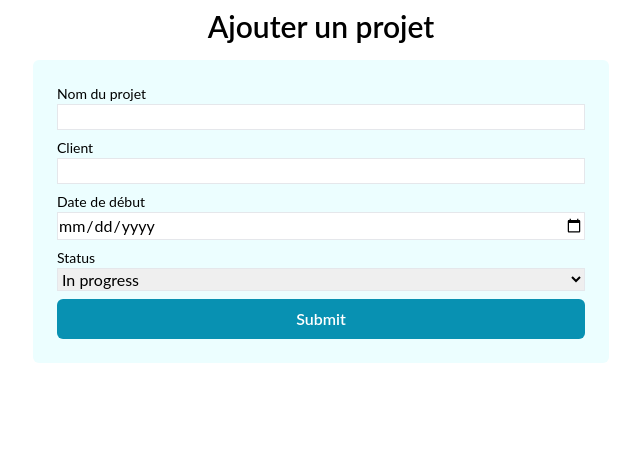
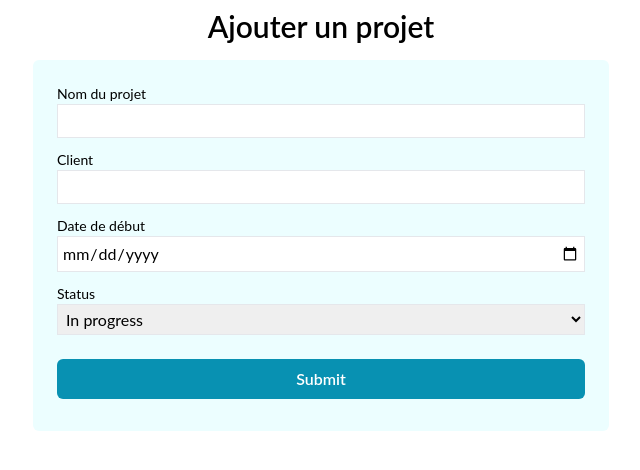
Before and after one commit to erischon/levian-frontend, a Next.js app: page /project in a window 1280 px wide. Shown: the top 470 px of the page, without its empty margins (319-959 px from the left). Built offline with nearby package versions, Linux system fonts and the light colour scheme.

Commit message:
ui design

```diff
--- a/src/components/Button.tsx
+++ b/src/components/Button.tsx
@@ -8,7 +8,7 @@ interface ButtonProps {
  */
 const Button: React.FC<ButtonProps> = ({ children }): JSX.Element => {
   return (
-    <button className="px-6 py-2 bg-cyan-600 text-white font-semibold rounded-md">
+    <button className="my-2 px-6 py-2 bg-cyan-600 text-white font-semibold rounded-md">
       {children}
     </button>
   );
--- a/src/components/ProjectForm/FormRow.tsx
+++ b/src/components/ProjectForm/FormRow.tsx
@@ -27,14 +27,18 @@ const FormRow: React.FC<FormRowProps> = ({
         </label>
 
         {type === "select" ? (
-          <select id={name} className="block border" {...register(`${name}`)}>
+          <select
+            id={name}
+            className="block border p-1 mb-2"
+            {...register(`${name}`)}
+          >
             {children}
           </select>
         ) : (
           <input
             id={name}
             type={type}
-            className="block border"
+            className="block border p-1 mb-1"
             {...register(`${name}`)}
           />
         )}
--- a/src/components/ProjectForm/ProjectForm.tsx
+++ b/src/components/ProjectForm/ProjectForm.tsx
@@ -1,7 +1,6 @@
 "use client";
 
 import { useForm } from "react-hook-form";
-import { DevTool } from "@hookform/devtools";
 
 import FormRow from "./FormRow";
 import Button from "../Button";
@@ -61,8 +60,6 @@ function ProjectForm(): JSX.Element {
 
         <Button>Submit</Button>
       </form>
-
-      <DevTool control={control} />
     </>
   );
 }
```
